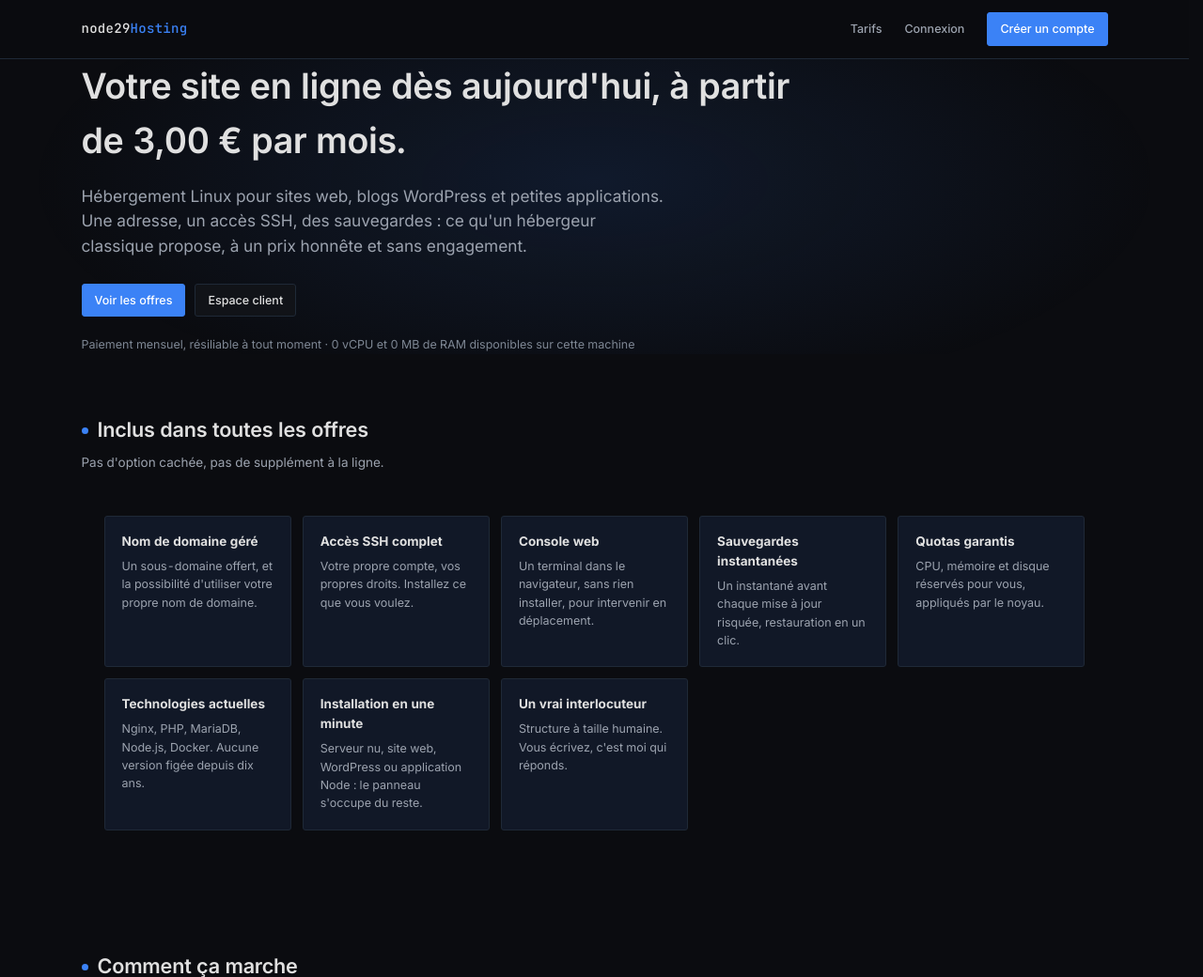
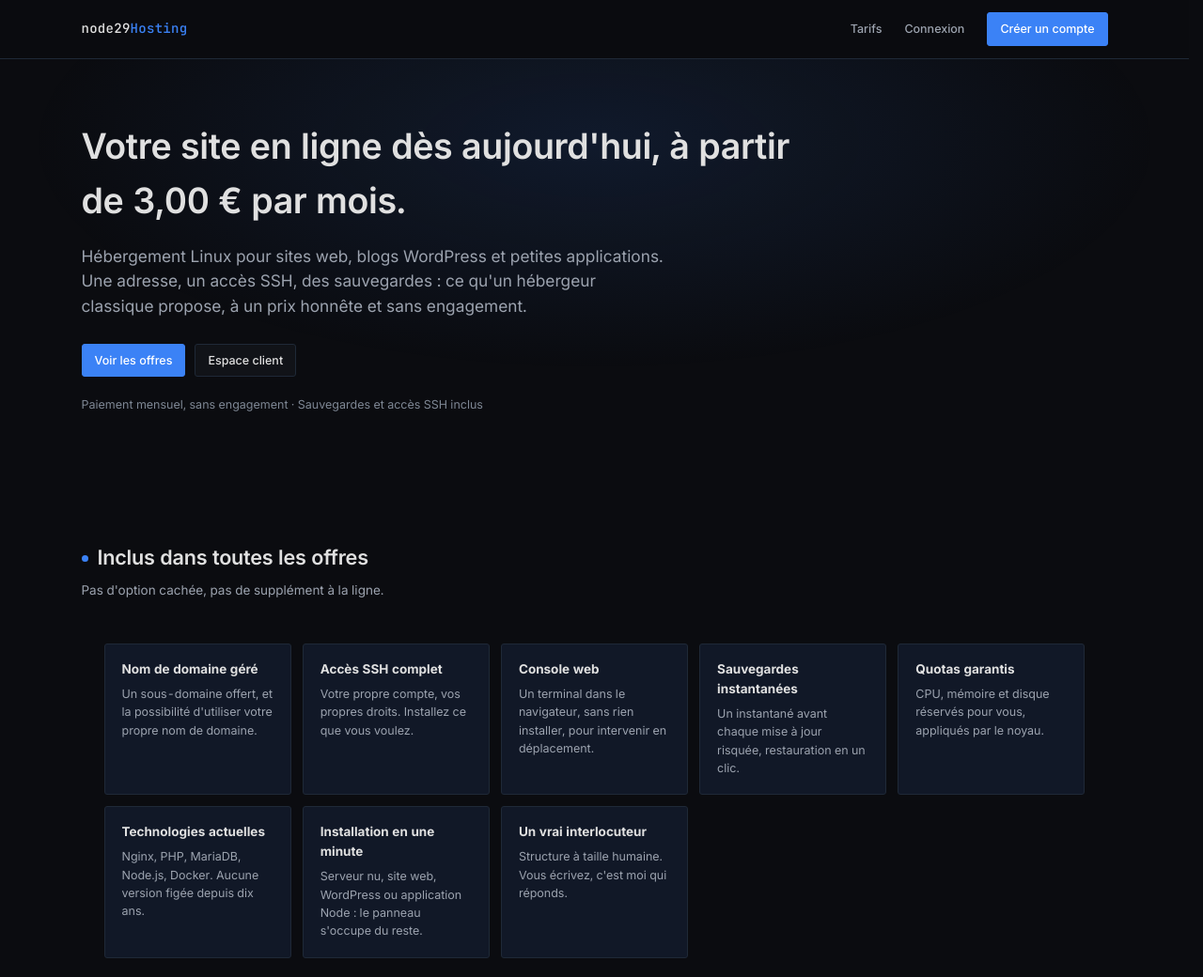
Before and after one commit to paulschk/orion, a FastAPI app: page / in a window 1280 px wide. Shown: the top 1040 px of the page at 94% size. Run offline with FastAPI, Linux system fonts and the light colour scheme; data that the repository does not hold is empty; parts of the project's set-up code (start-up, migrations or seed data) failed here and were passed over.

Commit message:
feat(public): a hero that breathes, and no operator figures on a sales page
Measured on the live landing: the hero had no vertical padding at all - the
title started ten pixels under the bar and the page read as squeezed. It takes
the prototype's 64px rhythm, a little more under the text.

The line under the buttons advertised the host's sellable capacity in vCPU and
RAM. That is an operator's figure, not a promise: it says nothing to a visitor
and describes a machine he has no business knowing about. It now says what he
gets - no commitment, snapshots and SSH included.

Note: /tarifs carries the same kind of badge (`3 vCPU`, `3 GB disque`) built from
the same detection. Worth a decision of its own rather than a quiet edit.

```diff
--- a/orion/__init__.py
+++ b/orion/__init__.py
@@ -4,4 +4,4 @@
 # stylesheet as `?v={{ asset_version }}`, so this number is what tells a
 # returning browser to fetch the new sheet. A theme change that does not move it
 # is a theme change nobody sees.
-__version__ = "0.3.20"
+__version__ = "0.3.21"
--- a/orion/static/css/orion.css
+++ b/orion/static/css/orion.css
@@ -603,6 +603,10 @@ textarea.input{min-height:90px;resize:vertical;font-family:var(--mono);font-size
    64 px de respiration en haut et en bas. */
 #main > section{padding:64px 0}
 #main > section.alt{background:var(--bg-alt);border-top:1px solid var(--line);border-bottom:1px solid var(--line)}
+/* Le hero du site public n'a jamais eu de rembourrage vertical : le titre
+   commençait à dix pixels sous la barre, et la page semblait écrasée. Le rythme
+   est celui des sections du prototype, 64 px, avec un peu plus sous le texte. */
+.hero{padding:64px 0 72px}
 .hero h1{font-size:2.35rem;max-width:780px;margin-bottom:16px}
 .hero .lead{font-size:1.08rem;color:var(--muted);max-width:620px;margin-bottom:26px}
 .hero .eyebrow{display:inline-block;font-family:var(--mono);font-size:10px;letter-spacing:.16em;
--- a/orion/templates/public/landing.html
+++ b/orion/templates/public/landing.html
@@ -16,9 +16,11 @@
       <a class="btn btn-primary" href="/tarifs">Voir les offres</a>
       <a class="btn" href="/login">Espace client</a>
     </div>
+    {# Ce que la machine peut encore vendre n'a rien à faire sur une page
+       publique : cela ne dit rien au visiteur et décrit l'hôte, qu'il n'a pas à
+       connaître. Ce qui le rassure, c'est ce qu'il obtient. #}
     <p class="small dim mt3">
-      Paiement mensuel, résiliable à tout moment · {{ info.sellable_vcpu }} vCPU et
-      {{ info.sellable_ram_mb|human_mb }} de RAM disponibles sur cette machine
+      Paiement mensuel, sans engagement · Sauvegardes et accès SSH inclus
     </p>
   </div>
 </div>
```
